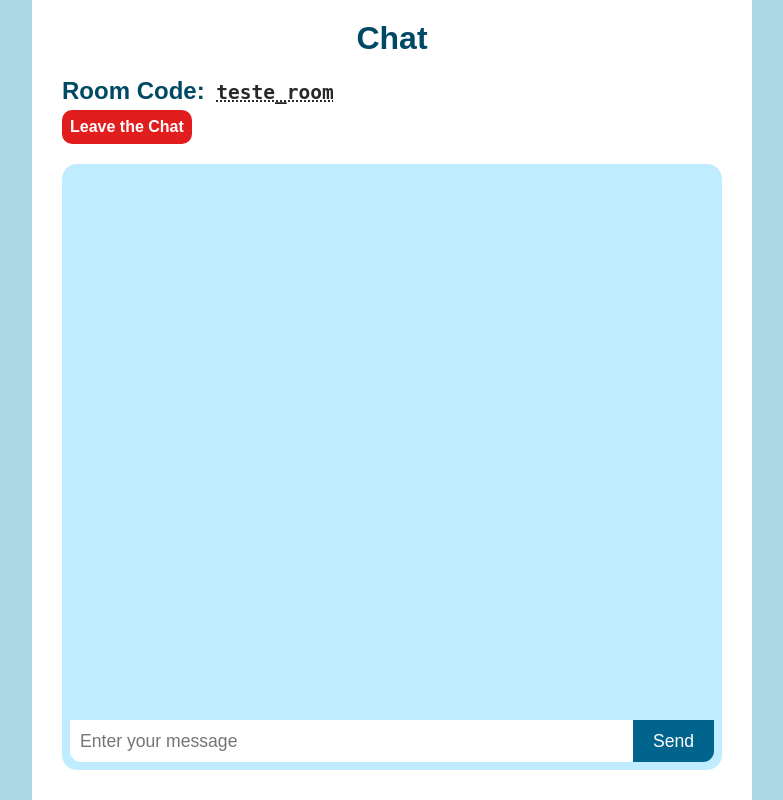
After one commit to luan-young/chat_conspiracy, a Flask app: page /room in a window 1280 px wide. The commit adds this page. Shown: the whole page, without its empty margins (248-1031 px from the left). Run offline with Flask 3, Linux system fonts and the light colour scheme; the visitor is signed in with stand-in values (Sample User, id 1); some libraries are stand-ins or nearby versions.

```diff
--- a/app/main.py
+++ b/app/main.py
@@ -22,11 +22,18 @@ users = [
 ]
 last_user_id = 2
 
+users_connected = []
+
 dashboard_data_for_user_sample = [
     {'title': 'topic 1', 'users': ['ana', 'bob']},
     {'title': 'topic 2', 'users': ['bob', 'caca']}
 ]
 
+def find_topic(id):
+    for topic in topics:
+        if topic['id'] == id:
+            return topic
+    return None
 
 def add_user(nickname):
     global last_user_id
@@ -45,17 +52,82 @@ def update_user_quiz(nickname, answers):
             user['has_quiz'] = True
             user['answers'] = answers
 
+def get_opposing_users_for_topic(target_user, topic_ans):
+    opposing_users = []
+    if topic_ans['value'] == None:
+        return opposing_users
+    for user in users:
+        if user['id'] == target_user['id']:
+            continue
+        if 'answers' not in user:
+            continue
+        for ans in user['answers']:
+            if ans['id'] == topic_ans['id']:
+                if ans['value'] != None and ans['value'] != topic_ans['value']:
+                    opposing_users.append(user['nickname'])
+                break
+    return opposing_users
+
+def get_opposing_users_by_topic(user):
+    opposing_users_by_topic = []
+    if ('answers' not in user) or (user['answers'] == None):
+        return opposing_users_by_topic
+    for topic_ans in user['answers']:
+        topic = find_topic(topic_ans['id'])
+        if topic == None:
+            continue
+        opposing_users = get_opposing_users_for_topic(user, topic_ans)
+        opposing_users_by_topic.append({'id': topic['id'], 'title': topic['title'], 'users': opposing_users})
+    return opposing_users_by_topic
+
+def test():
+    add_user('luan')
+    user_answers = []
+    user_answers.append({'id': 1, 'value': 'YES'})
+    user_answers.append({'id': 2, 'value': 'YES'})
+    user_answers.append({'id': 3, 'value': 'YES'})
+    update_user_quiz('luan', user_answers)
+
+    user = find_user('luan')
+    opposing_users = get_opposing_users_by_topic(user)
+    print(opposing_users)
+
 def print_user(user):
     print(f"User: {user['nickname']}")
     print(f"Has quiz: {user['has_quiz']}")
     for ans in user['answers']:
         print(f"Answer to {ans['id']}: {ans['value']}")
 
+def connect_user(nickname):
+    global users_connected
+    for user in users_connected:
+        if user == nickname:
+            return
+    users_connected.append(nickname)
+    join_room(nickname)
+
+def disconnect_user(nickname):
+    global users_connected
+    users_connected.remove(nickname)
+    leave_room(nickname)
+
+last_topic = 10
+def send_new_topic(nickname):
+    global last_topic
+    global users_connected
+    if not nickname in users_connected:
+        return
+    title = 'topic ' + str(last_topic)
+    topic = {'title': title, 'users': ['xxx', 'yyy']}
+    send(topic, to=nickname)
+
 
 @app.route('/', methods=["GET"])
 @app.route('/home', methods=["GET"])
 def home():
     session.clear()
+
+    # send_new_topic('luan')
 
     # return redirect(url_for('login'))
     return render_template('home.html')
@@ -116,10 +188,76 @@ def dashboard():
     nickname = session['nickname']
     user = find_user(nickname).copy() # so we don't update inplace to emulate a real db
     print_user(user)
-    print(dashboard_data_for_user_sample)
 
-    return render_template('dashboard.html', nickname=nickname, dashboard_data=dashboard_data_for_user_sample)
+    opposing_users = get_opposing_users_by_topic(user)
+
+    return render_template('dashboard.html', nickname=nickname, dashboard_data=opposing_users)
+
+
+@app.route('/room')
+def room():
+    room = 'teste_room'
+    nickname = session['nickname']
+
+    session['room'] = room
+
+    return render_template('room.html', room=room, user=nickname)
+
+
+
+@socketio.on('connect')
+def handle_connect():
+    nickname = session.get('nickname', None)
+    room = session.get('room', None)
+
+    if nickname is None or room is None:
+        return
+
+    print(f'User {nickname} has connected')
+    # connect_user(nickname)
+    join_room(room)
+    send({
+        "sender": "",
+        "message": f"{nickname} has entered the chat"
+    }, to=room)
+
+
+@socketio.on('disconnect')
+def handle_connect():
+    nickname = session.get('nickname', None)
+    room = session.get('room', None)
+
+    if nickname is None or room is None:
+        return
+
+    print(f'User {nickname} has DISCONECTED')
+    # disconnect_user(nickname)
+    leave_room(room)
+    send({
+        "message": f"{nickname} has left the chat",
+        "sender": ""
+    }, to=room)
+
+
+@socketio.on('message')
+def handle_message(payload):
+    nickname = session.get('nickname', None)
+    room = session.get('room', None)
+
+    if nickname is None or room is None:
+        return
+
+    # if room not in rooms:
+    #     return
+
+    message = {
+        "sender": nickname,
+        "message": payload["message"]
+    }
+    send(message, to=room)
+    # rooms[room]["messages"].append(message)
 
 
 if __name__ == '__main__':
+    # test()
     socketio.run(app, host='0.0.0.0', debug=True)
--- a/app/static/styles/style.css
+++ b/app/static/styles/style.css
@@ -190,6 +190,12 @@
     padding-bottom: 30px;
   }
 
+  #room-header {
+    text-align: center;
+    margin: 20px 0;
+    color: rgb(0, 73, 101);
+  }
+
   #room-subsection {
     margin-bottom: 20px;
   }
--- /dev/null
+++ b/app/templates/room.html
@@ -0,0 +1,72 @@
+{% extends 'base.html' %} {% block content %}
+<div id="room-container">
+    <h1 id="room-header">Chat</h1>
+    <div id="room-subsection">
+        <h2 id="room-code-display">Room Code: <span>{{room}}</span></h2>
+        <a href="/" id="leave-chat-btn">Leave the Chat</a>
+    </div>
+
+    <div id="chat-room-widget">
+        <div id="msgs-container">
+            <ul id="messages"></ul>
+        </div>
+
+        <div id="message-box">
+            <input
+                type="text"
+                placeholder="Enter your message"
+                id="message-input"
+                name="message"
+            />
+            <button type="submit" id="send-btn" onclick="sendMessage()">Send</button>
+        </div>
+    </div>
+
+    <script type="text/javascript">
+        var socketio = io();
+
+        socketio.on("message", function (message) {
+            createChatItem(message.message, message.sender);
+        });
+
+        function createChatItem(message, sender) {
+            var messages = document.getElementById("messages");
+
+            if (sender === "") {
+                content = `
+                    <p class="member-activity">${message}</p>
+                `;
+            } else {
+                var senderIsUser = "{{user}}" === sender;
+                var content = `
+                    <li class="message-item ${
+                    senderIsUser ? "self-message-item" : "peer-message-item"
+                    }">
+                        <p>${message}</p>
+                        <small class="${
+                        senderIsUser ? "muted-text" : "muted-text-white"
+                        }">${new Date().toLocaleString()}</small>
+                    </li>
+                `;
+            }
+
+            messages.innerHTML += content;
+        }
+
+        function sendMessage() {
+            var msgInput = document.getElementById("message-input");
+            if (msgInput.value === "") return;
+
+            var msg = msgInput.value;
+            socketio.emit("message", { message: msg });
+            msgInput.value = "";
+        }
+    </script>
+
+    <!-- {% for message in messages %}
+    <script type="text/javascript">
+        createChatItem("{{message.message}}", "{{message.sender}}");
+    </script>
+    {% endfor %} -->
+</div>
+{% endblock %}
```
Also changed, not shown: app/templates/dashboard.html (+23 -22 lines).
